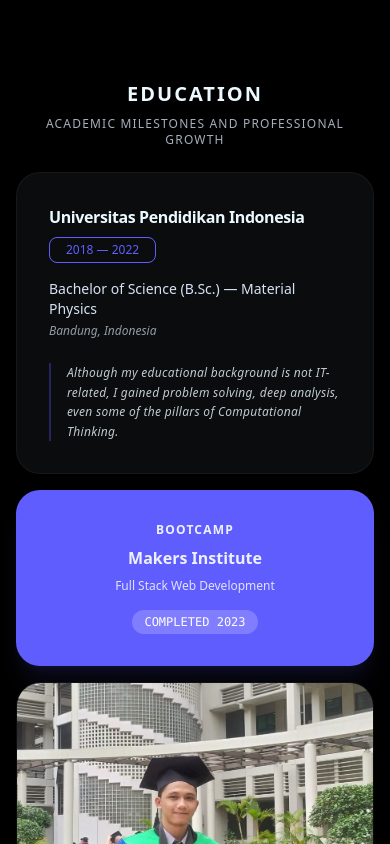
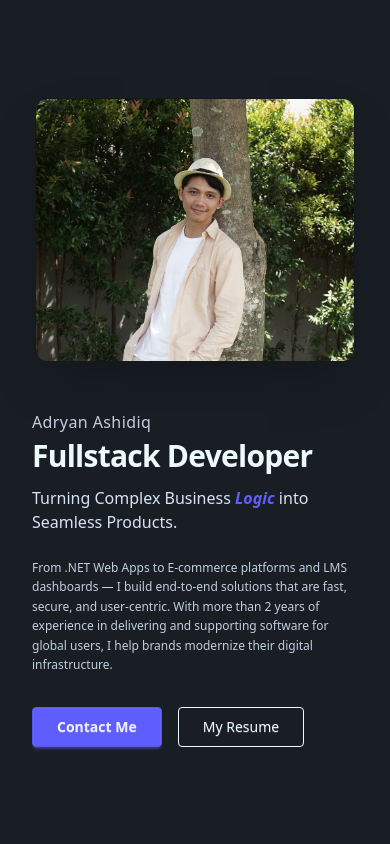
Before and after one commit to adryanasdq/web-portfolio, a React (Vite) app: page / in a window 390 px wide. Shown: the top 844 px of the page. Built offline with nearby package versions, Linux system fonts and the light colour scheme.

Commit message:
(UPDATE) Utilize responsiveness on `Hero` section

```diff
--- a/src/pages/index.tsx
+++ b/src/pages/index.tsx
@@ -10,7 +10,7 @@ export default function App() {
     <div className="">
       {/* <Navigation /> */}
       <main className="">
-        {/* <Hero /> */}
+        <Hero />
         <About />
         <Projects />
         <Contact />
--- a/src/pages/sections/contact.tsx
+++ b/src/pages/sections/contact.tsx
@@ -11,7 +11,7 @@ export default function Contact() {
 
   return (
     <section id="contact" className="min-h-screen flex items-center justify-center px-6 py-20">
-      <div className="max-w-4xl mx-auto w-full text-center">
+      <div className="max-w-4xl mx-auto w-full text-center bg-base-200">
         <h2 className="text-4xl md:text-6xl font-medium mb-6">Let's Connect!</h2>
 
         <p className="text-base lg:text-xl text-muted-foreground mb-12 max-w-2xl mx-auto">
--- a/src/pages/sections/hero.tsx
+++ b/src/pages/sections/hero.tsx
@@ -17,20 +17,20 @@ const Hero = () => {
 
         <div className="space-y-6 text-left max-w-xl">
           <div>
-            <h2 className="text-xl font-medium tracking-wide text-base-content/80">
+            <h2 className="text-base lg:text-xl font-medium tracking-wide text-base-content/80">
               Adryan Ashidiq
             </h2>
-            <h1 className="text-4xl sm:text-5xl font-extrabold tracking-tight mt-1 mb-3">
+            <h1 className="text-3xl md:text-5xl lg:text-5xl font-extrabold tracking-tight mt-1 mb-3">
               Fullstack Developer
             </h1>
-            <h3 className="text-lg sm:text-xl font-medium text-base-content/90">
+            <h3 className="sm:text-lg font-medium text-base-content/90">
               Turning Complex Business{" "}
               <span className="text-primary italic font-semibold">Logic</span>{" "}
               into Seamless Products.
             </h3>
           </div>
 
-          <p className="text-base leading-relaxed text-base-content/80">
+          <p className="text-xs md:text-base lg:text-base leading-relaxed text-base-content/80">
             From .NET Web Apps to E-commerce platforms and LMS dashboards — I
             build end-to-end solutions that are fast, secure, and user-centric.
             With more than 2 years of experience in delivering and supporting
```
